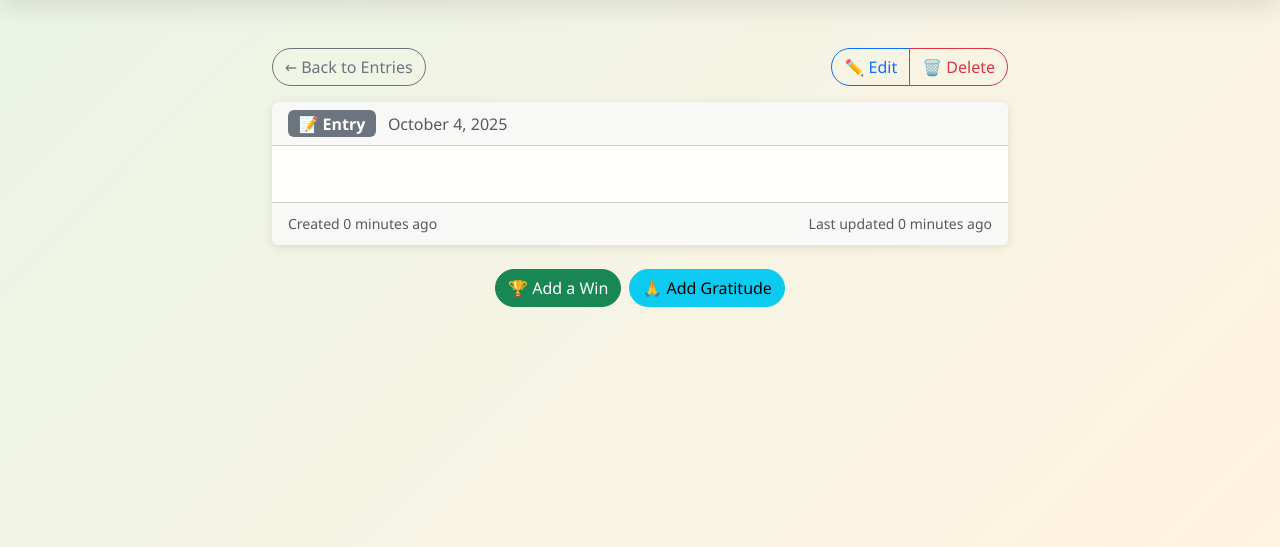
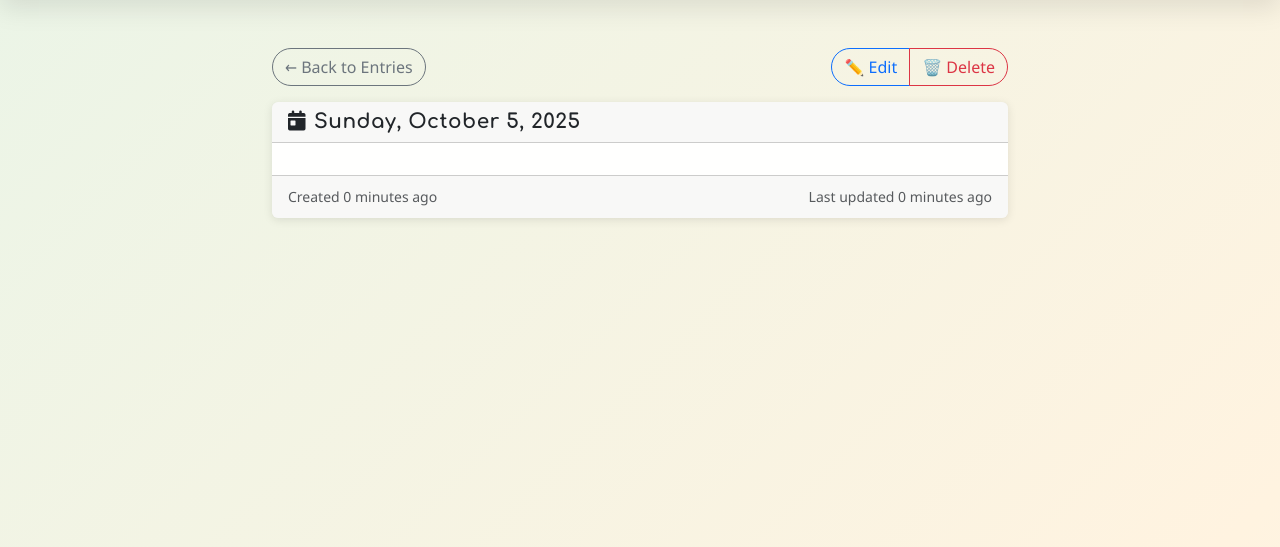
Before and after one commit to soumya2219/my-daily-wins-tracker, a Django app: template templates/tracker/entry_detail.html in a window 1280 px wide. Shown: the part 86-633 px from the top of the page. Run offline with Django 5.2, Linux system fonts and the light colour scheme; the template is opened without the code that fills it: values that come from a table or form of the project are taken from there, others are empty; data comes from the database, SQL or seed files in the repository; some libraries are stand-ins or nearby versions.

Commit message:
refactor: Clean up entry detail page layout
Removed duplicate 'Add Another Win' buttons from the Quick Actions section as they were causing confusion with the main navigation. Keeps the interface cleaner and more intuitive.

```diff
--- a/templates/tracker/entry_detail.html
+++ b/templates/tracker/entry_detail.html
@@ -1,6 +1,30 @@
 {% extends "base.html" %}
+{% load static %}
+{% load win_filters %}
 
-{% block title %}{{ entry.title }} - Daily Wins Tracker{% endblock %}
+{% block title %}Entry for {{ entry.entry_date|date:"F j, Y" }} - Daily Wins Tracker{% endblock %}
+
+{% block extra_css %}
+<link rel="stylesheet" href="{% static 'css/forms.css' %}">
+<style>
+    .card-header {
+        background: linear-gradient(135deg, #667eea 0%, #764ba2 100%);
+        color: white;
+    }
+
+    .card-header h5 {
+        color: white !important;
+    }
+
+    .card-header .fa-calendar-day {
+        color: white !important;
+    }
+
+    .page-title {
+        color: #667eea;
+    }
+</style>
+{% endblock %}
 
 {% block content %}
 <div class="row justify-content-center">
@@ -27,21 +51,14 @@
             <div class="card-header">
                 <div class="d-flex justify-content-between align-items-center">
                     <div>
-                        {% if entry.content and entry.gratitude_text %}
-                            <span class="badge bg-primary fs-6 me-2">📝 Daily Entry</span>
-                        {% elif entry.content %}
-                            <span class="badge bg-success fs-6 me-2">🏆 Win</span>
-                        {% elif entry.gratitude_text %}
-                            <span class="badge bg-info fs-6 me-2">🙏 Gratitude</span>
-                        {% else %}
-                            <span class="badge bg-secondary fs-6 me-2">📝 Entry</span>
-                        {% endif %}
-                        <span class="text-muted">{{ entry.date_created|date:"F j, Y" }}</span>
+                        <h5 class="mb-0">
+                            <i class="fas fa-calendar-day me-2"></i>{{ entry.entry_date|date:"l, F j, Y" }}
+                        </h5>
                     </div>
                     <div>
                         {% if entry.mood_rating %}
                             <span class="badge bg-warning text-dark">
-                                😊 Mood: {{ entry.mood_rating }}/10
+                                {{ entry.mood_emoji }}
                             </span>
                         {% endif %}
                     </div>
@@ -49,7 +66,11 @@
             </div>
 
             <div class="card-body">
-                <h1 class="card-title mb-4">{{ entry.title }}</h1>
+                {% if entry.title %}
+                    <h4 class="text-primary mb-3">
+                        <i class="fas fa-star text-warning me-2"></i>{{ entry.title }}
+                    </h4>
+                {% endif %}
 
                 {% if entry.categories.all %}
                     <div class="mb-4">
@@ -62,11 +83,14 @@
                     </div>
                 {% endif %}
 
-                <div class="entry-content">
-                    {% if entry.content %}
-                        {{ entry.content|linebreaks }}
-                    {% endif %}
-                </div>
+                {% if entry.content %}
+                    <div class="entry-content mb-4">
+                        <h6 class="text-muted mb-3">
+                            <i class="fas fa-trophy text-warning me-2"></i>Your Daily Wins
+                        </h6>
+                        {{ entry.content|format_wins }}
+                    </div>
+                {% endif %}
 
                 {% if entry.gratitude_text %}
                     <div class="mt-4 p-3" style="background: #fff8e7; border-radius: 10px; border-left: 4px solid #ffc107;">
@@ -95,73 +119,10 @@
                 </div>
             </div>
         </div>
-
-        <!-- Quick Actions -->
-        <div class="mt-4 text-center">
-            <div class="d-grid gap-2 d-md-flex justify-content-md-center">
-                {% if entry.content %}
-                    <a href="{% url 'entry_create' %}?type=win" class="btn btn-success">
-                        🏆 Add Another Win
-                    </a>
-                    <a href="{% url 'entry_create' %}?type=gratitude" class="btn btn-info">
-                        🙏 Add Gratitude
-                    </a>
-                {% elif entry.gratitude_text %}
-                    <a href="{% url 'entry_create' %}?type=gratitude" class="btn btn-info">
-                        🙏 Add More Gratitude
-                    </a>
-                    <a href="{% url 'entry_create' %}?type=win" class="btn btn-success">
-                        🏆 Add a Win
-                    </a>
-                {% else %}
-                    <a href="{% url 'entry_create' %}?type=win" class="btn btn-success">
-                        🏆 Add a Win
-                    </a>
-                    <a href="{% url 'entry_create' %}?type=gratitude" class="btn btn-info">
-                        🙏 Add Gratitude
-                    </a>
-                {% endif %}
-            </div>
-        </div>
     </div>
 </div>
+{% endblock %}
 
-<style>
-.entry-content {
-    font-size: 1.1rem;
-    line-height: 1.6;
-    color: #333;
-}
-
-.entry-content p {
-    margin-bottom: 1rem;
-}
-</style>
-
-<script>
-function deleteEntry(entryId) {
-    if (confirm('Are you sure you want to delete this entry? This action cannot be undone.')) {
-        fetch(`/entries/${entryId}/delete/`, {
-            method: 'POST',
-            headers: {
-                'X-CSRFToken': '{{ csrf_token }}',
-                'Content-Type': 'application/json',
-            },
-            credentials: 'same-origin'
-        })
-        .then(response => {
-            if (response.ok) {
-                // Redirect back to entry list after successful deletion
-                window.location.href = "{% url 'entry_list' %}";
-            } else {
-                alert('Error deleting entry. Please try again.');
-            }
-        })
-        .catch(error => {
-            console.error('Error:', error);
-            alert('Error deleting entry. Please try again.');
-        });
-    }
-}
-</script>
+{% block extra_js %}
+<script src="{% static 'js/forms.js' %}"></script>
 {% endblock %}
```
